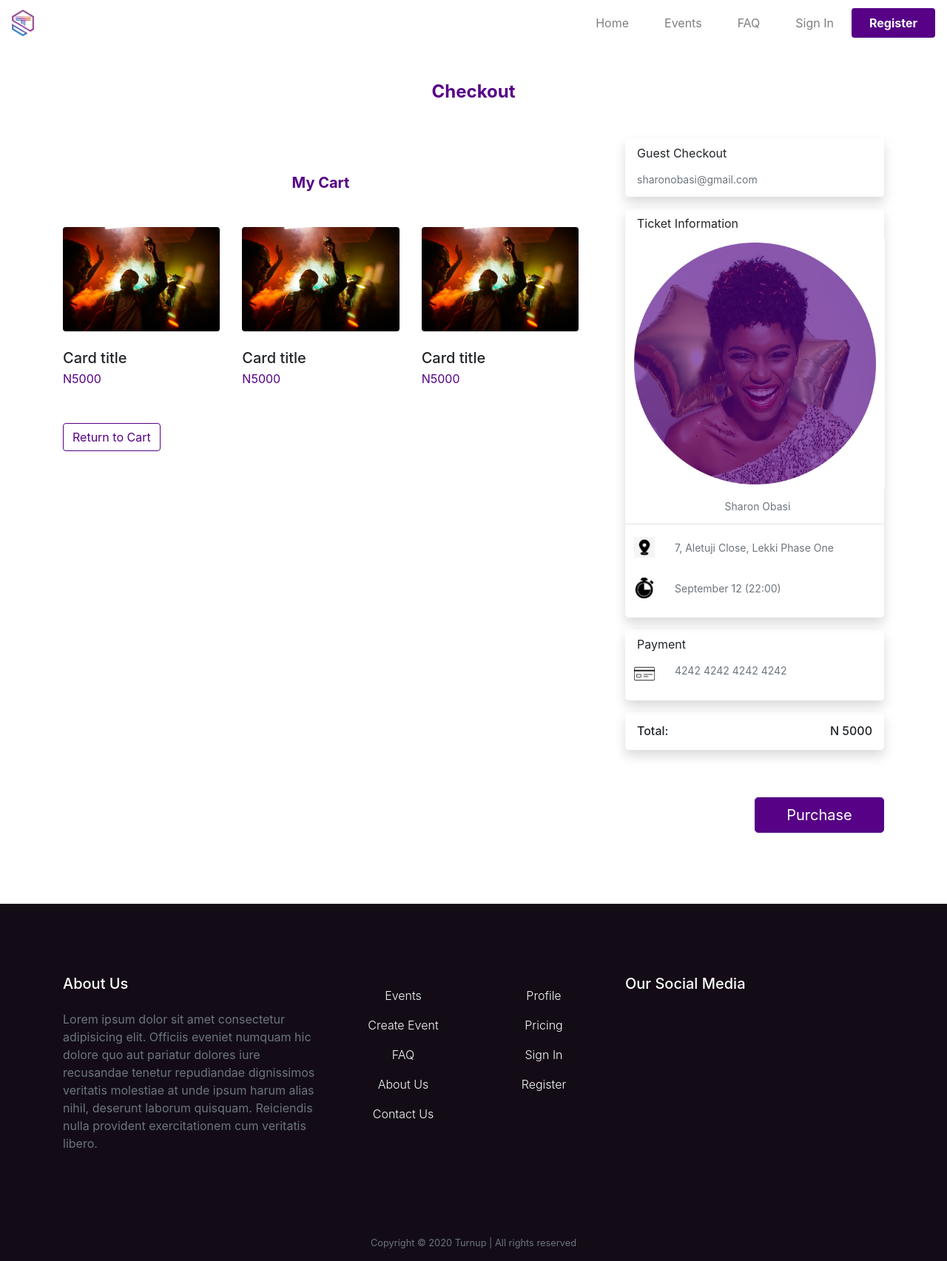
After one commit to judeakinwale/tu_django, a Django app: page /checkout/ in a window 1280 px wide. The commit adds this page. Shown: the whole page at 74% size. Run offline with Django 3.2, Linux system fonts and the light colour scheme; some libraries are stand-ins or nearby versions; some web fonts are replaced.

Commit message:
Add more templates

```diff
--- /dev/null
+++ b/core/templates/core/checkout.html
@@ -0,0 +1,111 @@
+{% extends 'core/base_slim.html' %}
+{% load static %}
+
+
+{% block content %}
+<main>
+  <div class="container my-5">
+    <h4 class="text-purple mb-5 text-center font-weight-bold">Checkout</h4>
+    <div class="row">
+
+      <div class="col-md-8 pr-5">
+        <h5 class="text-purple my-5 text-center font-weight-bold">My Cart</h5>
+        <div class="row">
+          <div class="col mb-4">
+            <div class="card border-0">
+              <img src="{% static 'core/img/new/img 4.jpeg' %}" class="card-img-top rounded" alt="...">
+              <div class="card-body px-0">
+                <h5 class="card-title my-1">Card title</h5>
+                <p class="card-text text-purple my-1">N5000</p>
+              </div>
+            </div>
+          </div>
+          <div class="col mb-4">
+            <div class="card border-0">
+              <img src="{% static 'core/img/new/img 4.jpeg' %}" class="card-img-top rounded" alt="...">
+              <div class="card-body px-0">
+                <h5 class="card-title my-1">Card title</h5>
+                <p class="card-text text-purple my-1">N5000</p>
+              </div>
+            </div>
+          </div>
+          <div class="col mb-4">
+            <div class="card border-0">
+              <img src="{% static 'core/img/new/img 4.jpeg' %}" class="card-img-top rounded" alt="...">
+              <div class="card-body px-0">
+                <h5 class="card-title my-1">Card title</h5>
+                <p class="card-text text-purple my-1">N5000</p>
+              </div>
+            </div>
+          </div>
+        </div>
+        <a href="{% url 'core:cart' %}" class="btn btn-outline-purple">Return to Cart</a>
+      </div>
+      <div class="col-md-4">
+        <form action="{% url 'core:payment_confirmation' %}">
+          <!-- <div class="form-row">
+              <div class="form-group col-md-6">
+                <label for="inputEmail4">Email</label>
+                <input type="email" class="form-control" id="inputEmail4">
+              </div>
+              <div class="form-group col-md-6">
+                <label for="inputPassword4">Password</label>
+                <input type="password" class="form-control" id="inputPassword4">
+              </div>
+            </div> -->
+          <div class="form-group rounded-lg shadow py-2">
+            <label for="inputAddress" class="px-3">Guest Checkout</label>
+            <input type="text" class="form-control form-control-sm pl-3 border-0 " id="inputAddress"
+              placeholder="sharonobasi@gmail.com">
+          </div>
+          <div class="form-group rounded-lg shadow py-2">
+            <label for="inputAddress" class="px-3">Ticket Information</label>
+            <div class="input-group mb-2 border-bottom">
+              <div class="input-group-prepend">
+                <span class="input-group-text bg-white border-0 id=" basic-addon"><img src="{% static 'core/img/new/img 3.png' %}" alt=""
+                    class="img-fluid" height="32px"></span>
+              </div>
+              <input type="text" class="form-control form-control-sm pl-3 my-2 border-0 bg-white text-center"
+                id="inputAddress" placeholder="Sharon Obasi" disabled>
+            </div>
+            <div class="input-group mb-2">
+              <div class="input-group-prepend">
+                <span class="input-group-text bg-white border-0 id=" basic-addon"><img src="{% static 'core/img/new/location.jpeg' %}"
+                    alt="" class="" height="28px"></span>
+              </div>
+              <input type="text" class="form-control form-control-sm pl-3 my-2 border-0 bg-white" id="inputAddress"
+                placeholder="7, Aletuji Close, Lekki Phase One" disabled>
+            </div>
+            <div class="input-group mb-2">
+              <div class="input-group-prepend">
+                <span class="input-group-text bg-white border-0 id=" basic-addon"><img src="{% static 'core/img/new/stopwatch.jpeg' %}"
+                    alt="" class="" height="28px"></span>
+              </div>
+              <input type="text" class="form-control form-control-sm pl-3 my-2 border-0 bg-white" id="inputAddress"
+                placeholder="September 12 (22:00)" disabled>
+            </div>
+            <!-- <input type="text" class="form-control form-control-sm pl-3 my-2 border-0 bg-white" id="inputAddress" placeholder="Sharon Obasi" disabled>
+              <input type="text" class="form-control form-control-sm pl-3 my-2 border-0 bg-white" id="inputAddress" placeholder="7, Aletuji Close, Lekki Phase One" disabled>
+              <input type="text" class="form-control form-control-sm pl-3 my-2 border-0 bg-white" id="inputAddress" placeholder="September 12 (22:00)" disabled> -->
+          </div>
+          <div class="form-group rounded-lg shadow py-2">
+            <label for="inputAddress" class="px-3">Payment </label>
+            <div class="input-group mb-2">
+              <div class="input-group-prepend">
+                <span class="input-group-text bg-white border-0 id=" basic-addon"><img src="{% static 'core/img/new/card.jpeg' %}" alt=""
+                    class="" height="28px"></span>
+              </div>
+              <input type="text" class="form-control form-control-sm pl-3 border-0 " id="inputAddress"
+                placeholder="4242 4242 4242 4242">
+            </div>
+          </div>
+          <div class="form-group rounded-lg shadow py-2">
+            <h6 class="px-3 my-2  ">Total: <a class="float-right">N 5000</a></h6>
+          </div>
+          <button type="submit" class="btn btn-lg btn-purple float-right my-5 w-50">Purchase</button>
+        </form>
+      </div>
+    </div>
+  </div>
+</main>
+{% endblock content %}
--- a/core/templates/core/event_detail.html
+++ b/core/templates/core/event_detail.html
@@ -12,7 +12,7 @@
             <h4 class="text-dark">Date and Time</h4>
             <p class="text-dark">{{event.start_time|time:""}}</p>
             <p class="text-dark">{{event.start_time|date:""}}</p>
-            <a href="" class="btn btn-lg w-75 btn-purple">Purchase Ticket</a>
+            <a href="{% url 'core:cart' %}" class="btn btn-lg w-75 btn-purple">Purchase Ticket</a>
           </div>
         </div>
         <div class="row h-25 align-items-end">
--- a/core/templates/core/help.html
+++ b/core/templates/core/help.html
@@ -112,7 +112,7 @@
           </div>
         </div>
       </div>
-      <div class="col-md-5 offset-md-2">
+      <div class="col-md-5 offset-md-2 order-first order-md-last mb-5">
         <img src="{% static 'core/img/new/img 6.png' %}" class="img-fluid" alt="">
       </div>
     </div>
--- a/core/templates/core/includes/header.html
+++ b/core/templates/core/includes/header.html
@@ -56,7 +56,7 @@
           {% endif %}
 
           <li class="nav-item bg-purple rounded">
-            <a class="nav-link text-white font-weight-bold mx-3" href="account.html">My Account</a>
+            <a class="nav-link text-white font-weight-bold mx-3" href="{% url 'core:account' %}">My Account</a>
           </li>
         {% else %}
           {% if "login" in request.path %}
--- a/core/templates/core/login.html
+++ b/core/templates/core/login.html
@@ -29,8 +29,8 @@
 <main>
   <div class="container-fluid my-5 pt-2">
     <div class="row">
-      <div class="col-md-6 col-lg-4 mx-auto text-center bg-white rounded-sm my-5 border">
-        <h4 class="font-weight-bold my-5">Login</h4>
+      <div class="col-11 col-md-6 col-lg-4 mx-auto text-center bg-white rounded-sm my-5 border">
+        <h4 class="font-weight-bold my-5">Sign In</h4>
         <form action="/" method="POST" class="px-md-4 px-lg-5">
           {% csrf_token %}
           {{form|crispy}}
--- a/core/templates/core/register.html
+++ b/core/templates/core/register.html
@@ -29,7 +29,7 @@
 <main>
   <div class="container-fluid my-5 pt-2">
     <div class="row">
-      <div class="col-md-6 col-lg-4 mx-auto text-center bg-white rounded-sm my-5 border">
+      <div class="col-11 col-md-6 col-lg-4 mx-auto text-center bg-white rounded-sm my-5 border">
         <h4 class="font-weight-bold my-5">Register</h4>
         <form action="/" method="POST" class="px-md-5">
           {% csrf_token %}
--- a/core/urls.py
+++ b/core/urls.py
@@ -11,10 +11,15 @@ urlpatterns = [
     path("logout/", views.logout_request, name="logout"),
     path("login/", views.login_request, name="login"),
     path("forgot_password/", TemplateView.as_view(template_name='core/forgot_password.html'), name="forgot_password"),
+    path("account/", TemplateView.as_view(template_name='core/account.html'), name="account"),
     path("s/", views.search, name="search"),
     path("events/", views.EventListView.as_view(), name="event_list"),
     path("e/<slug>/", views.EventDetailView.as_view(), name="event_detail"),
     path("about/", TemplateView.as_view(template_name='core/about.html'), name="about"),
     path("faq/", views.faq, name="faq"),
     path("create-event/", TemplateView.as_view(template_name='core/create_event.html'), name="create_event"),
+    path("payment-confirmation/", TemplateView.as_view(template_name='core/payment_confirmation.html'), name="payment_confirmation"),
+    path("my-cart/", TemplateView.as_view(template_name='core/cart.html'), name="cart"),
+    path("checkout/", TemplateView.as_view(template_name='core/checkout.html'), name="checkout"),
+    path("contact/", TemplateView.as_view(template_name='core/contact_us.html'), name="contact_us"),
 ]
```
Also changed, not shown: core/templates/core/account.html (added, +75 -0 lines), core/templates/core/cart.html (added, +102 -0 lines), core/templates/core/contact_us.html (added, +38 -0 lines), core/templates/core/create_event.html (added, +26 -0 lines), core/templates/core/payment_confirmation.html (added, +18 -0 lines).
